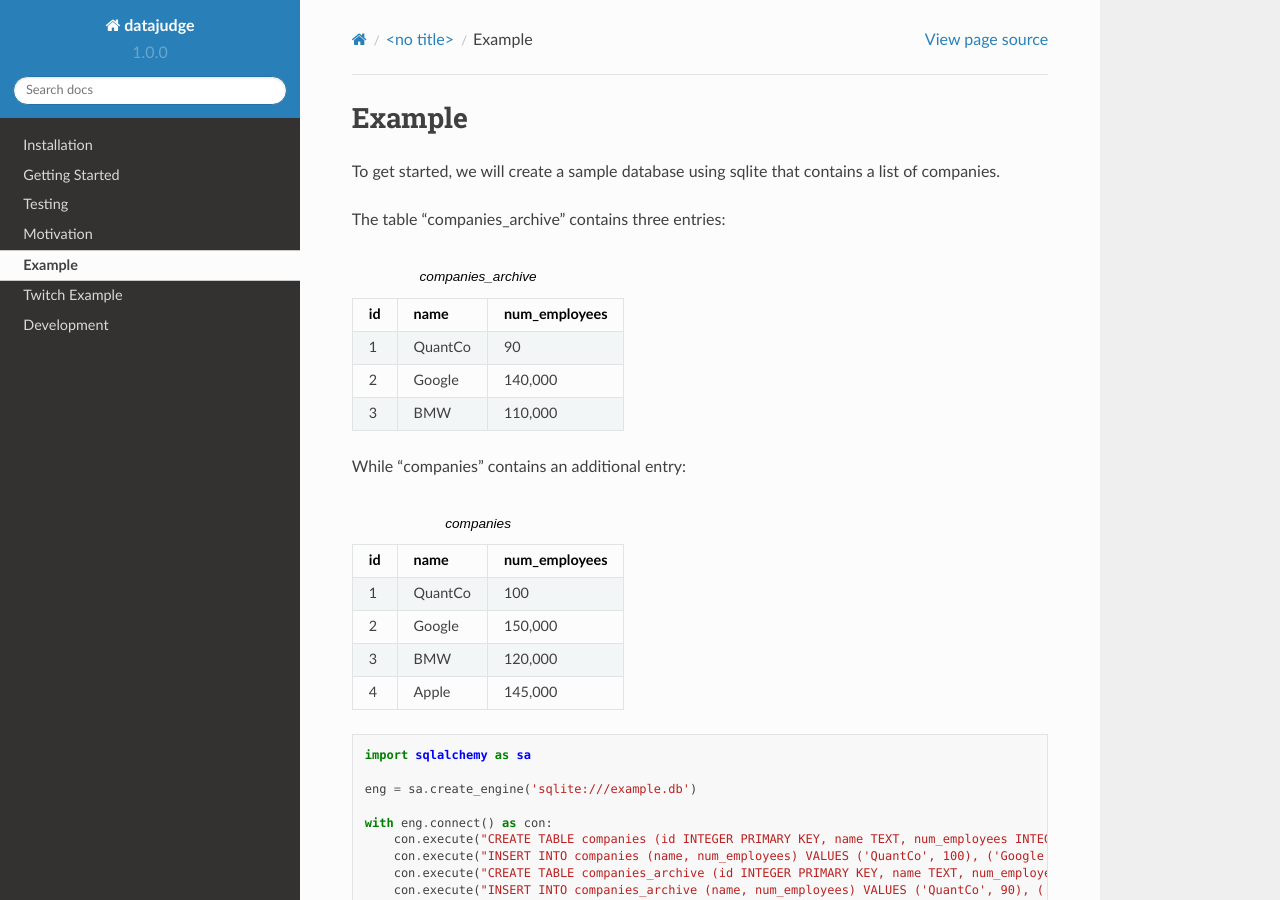
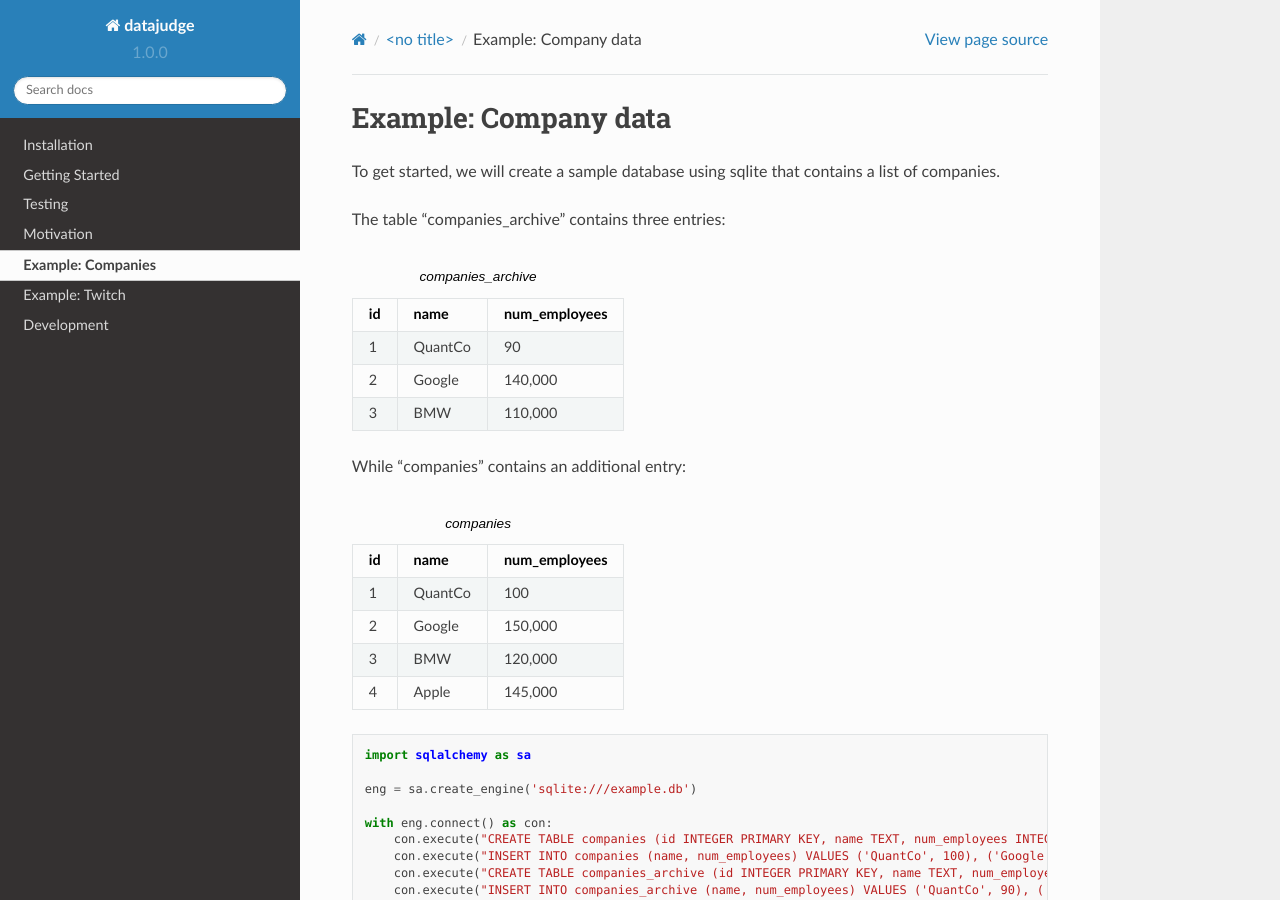
Before and after one commit to Quantco/datajudge, a Sphinx documentation site: the page built from docs/source/examples/example.rst, in a window 1280 px wide and 900 px high. Built offline with Sphinx 7.4.7 and the Read the Docs theme 2.0.0, drawn with Linux system fonts in a browser that asks for light colours; pages that are not in the unit, such as notebooks, are missing from menus.

Commit message:
Rename examples.

```diff
--- a/docs/source/examples/example.rst
+++ b/docs/source/examples/example.rst
@@ -1,5 +1,5 @@
-Example
-=======
+Example: Company data
+=====================
 
 
 To get started, we will create a sample database using sqlite that contains a list of companies.
--- a/docs/source/examples/examples.rst
+++ b/docs/source/examples/examples.rst
@@ -1,5 +1,5 @@
 .. toctree::
    :maxdepth: 2
 
-   Example <example.rst>
-   Twitch Example <example_twitch.rst>
+   Example: Companies <example.rst>
+   Example: Twitch <example_twitch.rst>
```
